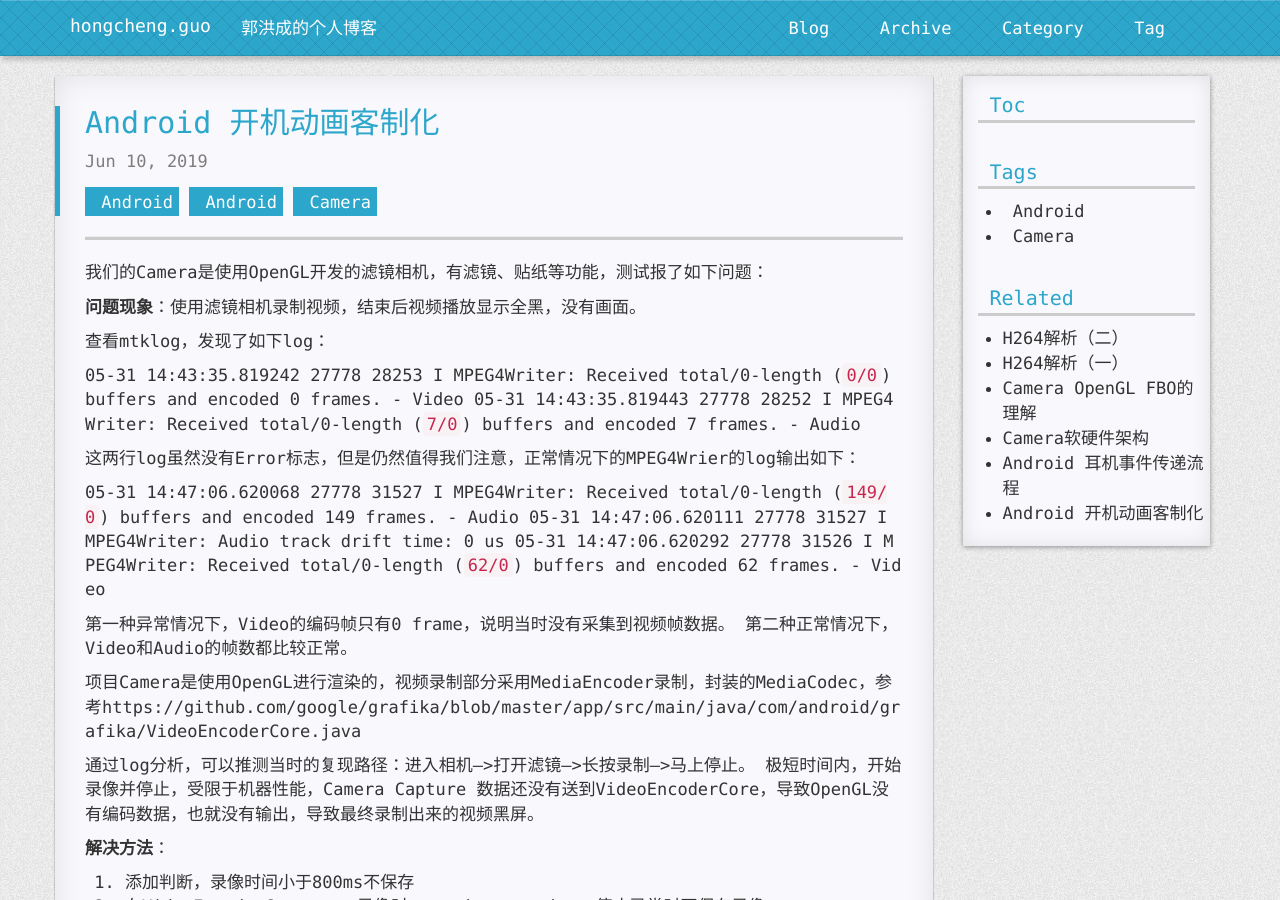
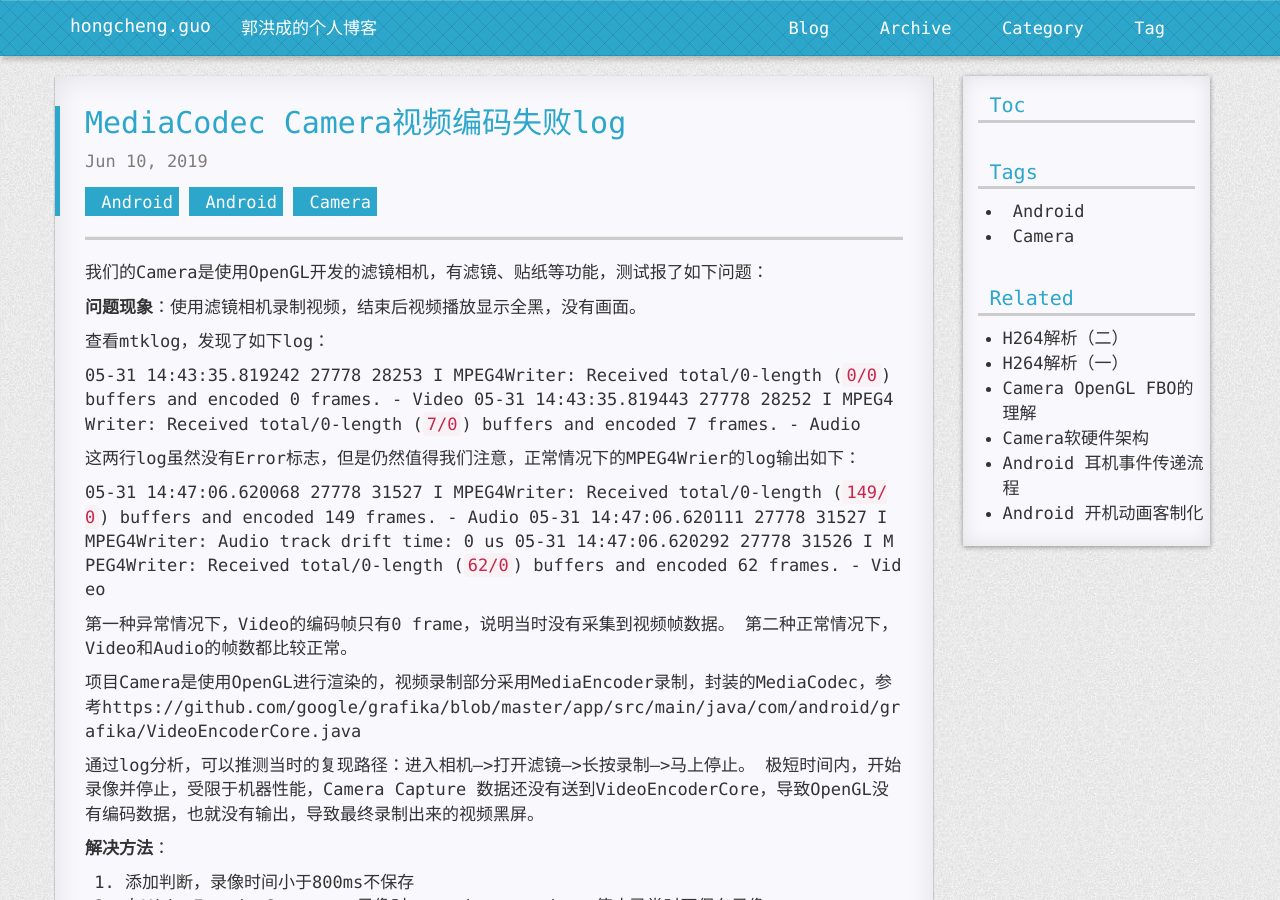
Before and after one commit to FrankdeBoers/blog, a Jekyll site: the page built from _posts/2019-06-10-MediaCodec Camera视频编码失败log.md, in a window 1280 px wide and 900 px high. Built offline with Jekyll 4.4.1, drawn with Linux system fonts in a browser that asks for light colours; nearby versions of some CDN libraries; a style sheet for code colours, icons or effects is not loaded.

Commit message:
Update 2019-06-10-MediaCodec Camera视频编码失败log.md

```diff
--- a/_posts/2019-06-10-MediaCodec Camera视频编码失败log.md
+++ b/_posts/2019-06-10-MediaCodec Camera视频编码失败log.md
@@ -1,5 +1,5 @@
 ---
-title: Android 开机动画客制化
+title: MediaCodec Camera视频编码失败log
 tags: Android Camera
 categories: Android
 ---
```
